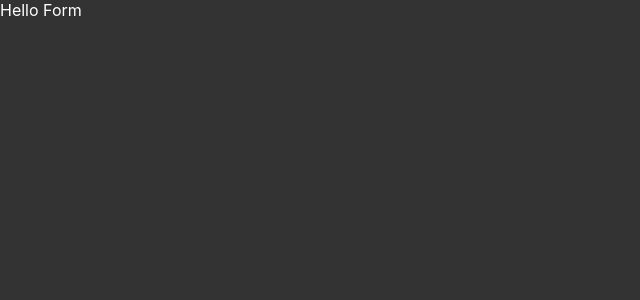
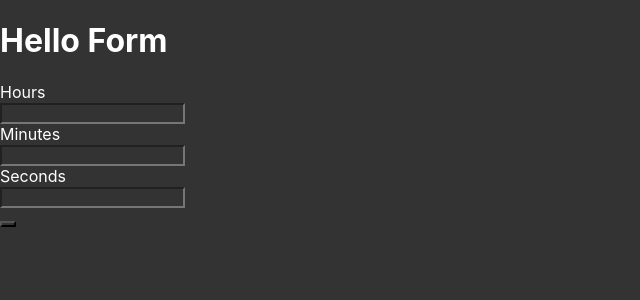
Before and after one commit to hiferli/timebomb, a React (Create React App) app: page / in a window 1280 px wide. Shown: the top 300 px of the page, without its empty margins (0-640 px from the left). Built offline with nearby package versions, Linux system fonts and the light colour scheme.

Commit message:
Creating Basic Form

```diff
--- a/src/Pages/Form.js
+++ b/src/Pages/Form.js
@@ -1,9 +1,44 @@
-import React from 'react'
+import React, { useState } from 'react'
 
 export default function Form() {
-  return (
-    <div>
-      Hello Form
-    </div>
-  )
+    const [seconds, setSeconds] = useState(0);
+    const [minutes, setMinutes] = useState(0);
+    const [hours, setHours] = useState(0);
+    return (
+        <div>
+            <h1>Hello Form</h1>
+
+            <form action="">
+
+                <label htmlFor="hours">Hours</label>
+                <br />
+                <input onChange={(event) => setHours(
+                    (event.target.value === '' ? 0 : parseInt(event.target.value))
+                    )} type="number" id="hours" name="hours" />
+                <br />
+
+                <label htmlFor="minutes">Minutes</label>
+                <br />
+                <input onChange={(event) => setMinutes(
+                    (event.target.value === '' ? 0 : parseInt(event.target.value))
+                    )} type="number" id="minutes" name="minutes" />
+                <br />
+
+                <label htmlFor="seconds">Seconds</label>
+                <br />
+                <input onChange={(event) => setSeconds(
+                    (event.target.value === '' ? 0 : parseInt(event.target.value))
+                )} type="number" id="seconds" name="seconds" />
+                <br />
+
+                <button type='submit' onClick={(e) => {
+                    e.preventDefault();
+                    console.log(seconds);
+                    console.log(minutes);
+                    console.log(hours);
+                }}></button>
+            </form>
+
+        </div>
+    )
 }
```
